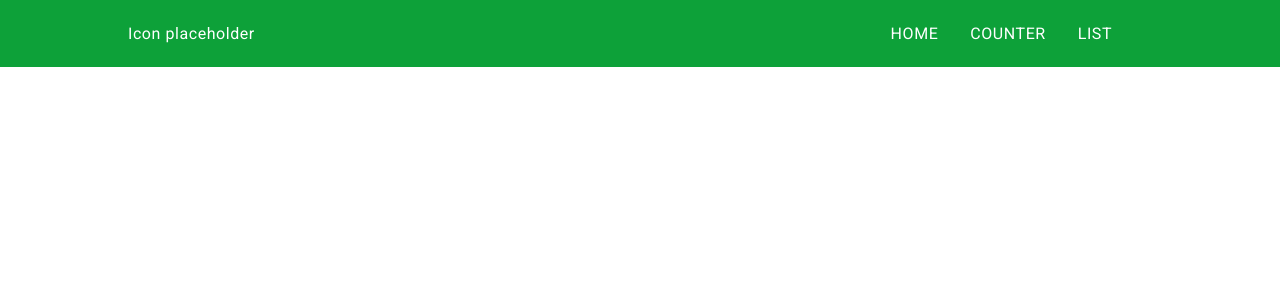
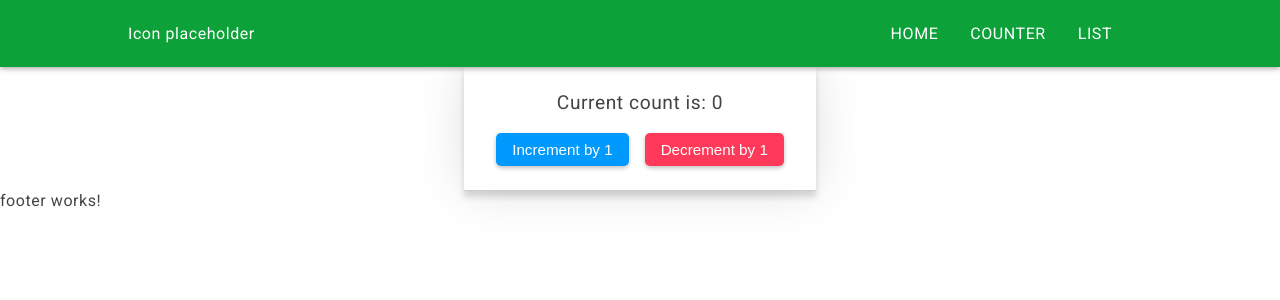
Before and after one commit to Dannus90/BasicAngularPractise, an Angular app: page /counter in a window 1280 px wide. Shown: the top 300 px of the page. Built offline with nearby package versions, Linux system fonts and the light colour scheme.

Commit message:
Implement counter

```diff
--- a/src/app/components/counter/counter.component.html
+++ b/src/app/components/counter/counter.component.html
@@ -1 +1,13 @@
-<p>counter works!</p>
+<div class="counter-wrapper">
+  <div class="content-container">
+    <p>Current count is: <span>{{ currentCount }}</span></p>
+    <div class="buttons-wrapper">
+      <button class="increment-button" (click)="incrementer()">
+        Increment by 1
+      </button>
+      <button class="decrement-button" (click)="decrementer()">
+        Decrement by 1
+      </button>
+    </div>
+  </div>
+</div>
--- a/src/app/components/counter/counter.component.scss
+++ b/src/app/components/counter/counter.component.scss
@@ -0,0 +1,42 @@
+.counter-wrapper {
+  display: flex;
+  justify-content: center;
+  align-items: center;
+
+  .content-container {
+    padding: 1.5rem;
+    border-bottom: 1px solid #ccc;
+    box-shadow: var(--card-shadow);
+
+    p {
+      text-align: center;
+      margin-bottom: 1.2rem;
+      font-size: 1.2rem;
+    }
+
+    .increment-button,
+    .decrement-button {
+      border: none;
+      outline: none;
+      padding: 0.5rem 1rem;
+      border-radius: 5px;
+      margin: 0 0.5rem;
+      cursor: pointer;
+      color: #fff;
+      font-size: 0.95rem;
+      box-shadow: var(--button-box-shadow);
+
+      :hover {
+        box-shadow: var(--hover-hover-button-box-shadow);
+      }
+    }
+
+    .increment-button {
+      background-color: var(--button-primary-color);
+    }
+
+    .decrement-button {
+      background-color: var(--button-warning-color);
+    }
+  }
+}
--- a/src/app/components/counter/counter.component.ts
+++ b/src/app/components/counter/counter.component.ts
@@ -6,10 +6,19 @@ import { Component, OnInit } from '@angular/core';
   styleUrls: ['./counter.component.scss']
 })
 export class CounterComponent implements OnInit {
+  currentCount = 0;
 
   constructor() { }
 
   ngOnInit(): void {
   }
 
+  incrementer() {
+    this.currentCount += 1;
+  }
+
+  decrementer() {
+    this.currentCount -= 1;
+  }
+
 }
--- a/src/app/components/header/header.component.scss
+++ b/src/app/components/header/header.component.scss
@@ -3,6 +3,7 @@
   color: #fff;
   position: relative;
   z-index: 500;
+  transition: background-color 0.2s linear;
 
   .navbar-content-wrapper {
     display: flex;
@@ -22,10 +23,17 @@
       li {
         text-decoration: none;
         list-style: none;
+        transition: background-color 0.2s ease-in-out;
+        color: #fff;
 
         a {
           color: #fff;
           padding: 0.5rem 1rem;
+        }
+
+        :hover {
+          background-color: rgba(0, 0, 0, 0.05);
+          border-radius: 5px;
         }
       }
     }
@@ -34,6 +42,7 @@
 
 .navbar-background-general {
   background-color: var(--primary-color);
+  box-shadow: 0 2px 5px 0 rgb(0 0 0 / 30%);
 }
 
 .navbar-background-home {
--- a/src/app/components/header/header.component.ts
+++ b/src/app/components/header/header.component.ts
@@ -23,11 +23,9 @@ export class HeaderComponent implements OnInit {
 
   getClass() {
     let classList = '';
-    console.log(this.currentRoute)
     if(this.currentRoute === '/') {
       return classList = 'navbar-background-home'
     }
-
     return classList = 'navbar-background-general';
   }
 
--- a/src/app/components/home/home.component.scss
+++ b/src/app/components/home/home.component.scss
@@ -14,8 +14,9 @@
   transform: skewY(8deg);
   transform-origin: 100%;
   top: 0;
+  transition: background-image 0.2s linear;
 }
 
 .hero-color {
-  background: var(--main-linear-color);
+  background-image: var(--main-linear-color);
 }
--- a/src/styles.scss
+++ b/src/styles.scss
@@ -4,6 +4,12 @@
   --main-font-stack: "Roboto", sans-serif;
   --primary-color: #0da139;
   --main-linear-color: linear-gradient(145deg, #0da139, #6bff7b);
+  --main-text-color: #444;
+  --card-shadow: 0 6px 6px rgb(10 16 20 / 15%), 0 0 52px rgb(10 16 20 / 12%);
+  --button-primary-color: #009aff;
+  --button-warning-color: #ff3959;
+  --button-box-shadow: 0px 2px 4px 0px rgba(0, 0, 0, 0.25);
+  --button-hover-box-shadow: 0px 2px 8px 0px rgba(0, 0, 0, 0.25);
 }
 
 * {
@@ -15,7 +21,7 @@
 body {
   font-family: var(--main-font-stack);
   letter-spacing: 0.035rem;
-  color: #fff;
+  color: var(--main-text-color);
 }
 
 a {
```
